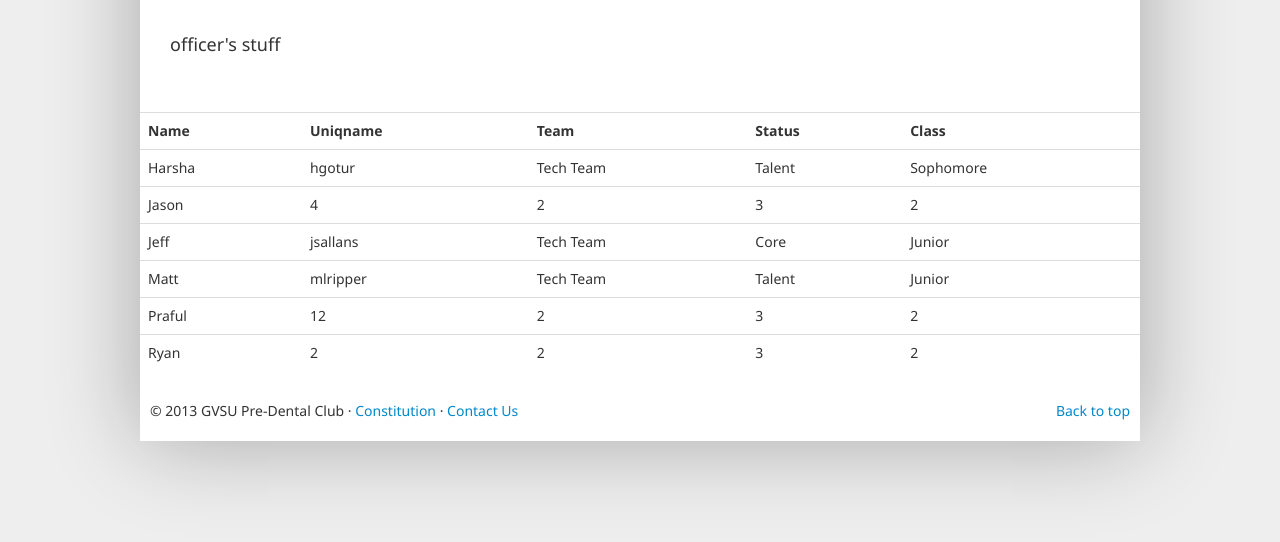
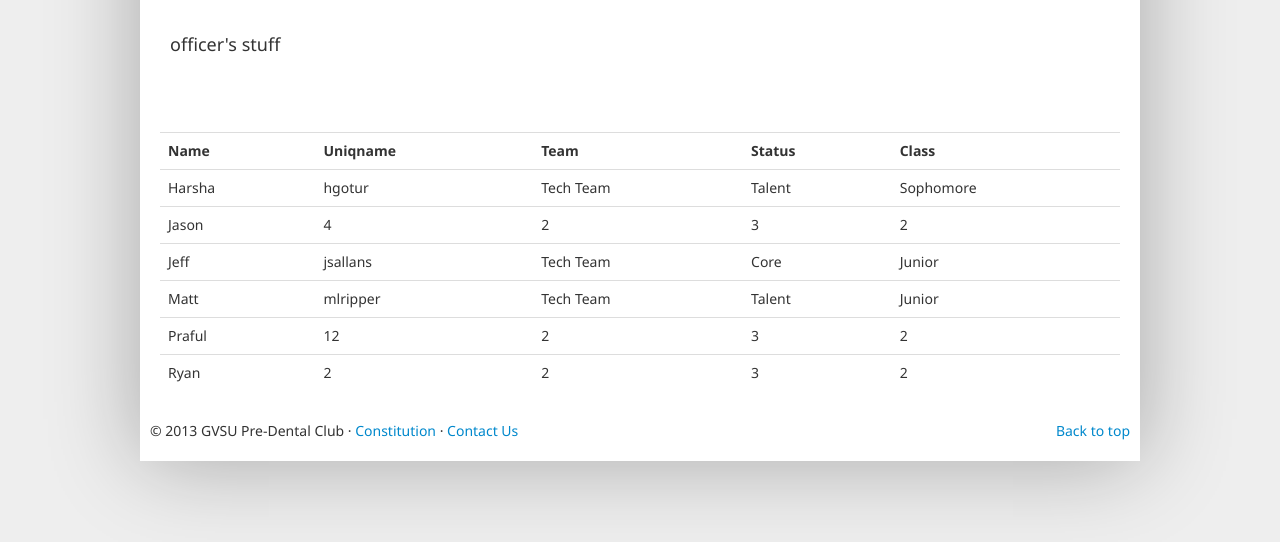
Before and after one commit to JeffSallans/gvsu_predental, a plain HTML site: page members.html in a window 1280 px wide. Shown: the part 144-686 px from the top of the page. Drawn offline with nearby package versions, Linux system fonts and the light colour scheme.

Commit message:
table padding added

```diff
--- a/members.html
+++ b/members.html
@@ -50,6 +50,12 @@
       float: left;
       font-size: 3.5em;
       cursor: pointer;
+    }
+
+    .table {
+
+      width: 960px;
+      margin: 20px;
     }
 
     </style>
```
Also changed, not shown: index.html (+1 -1 lines).
